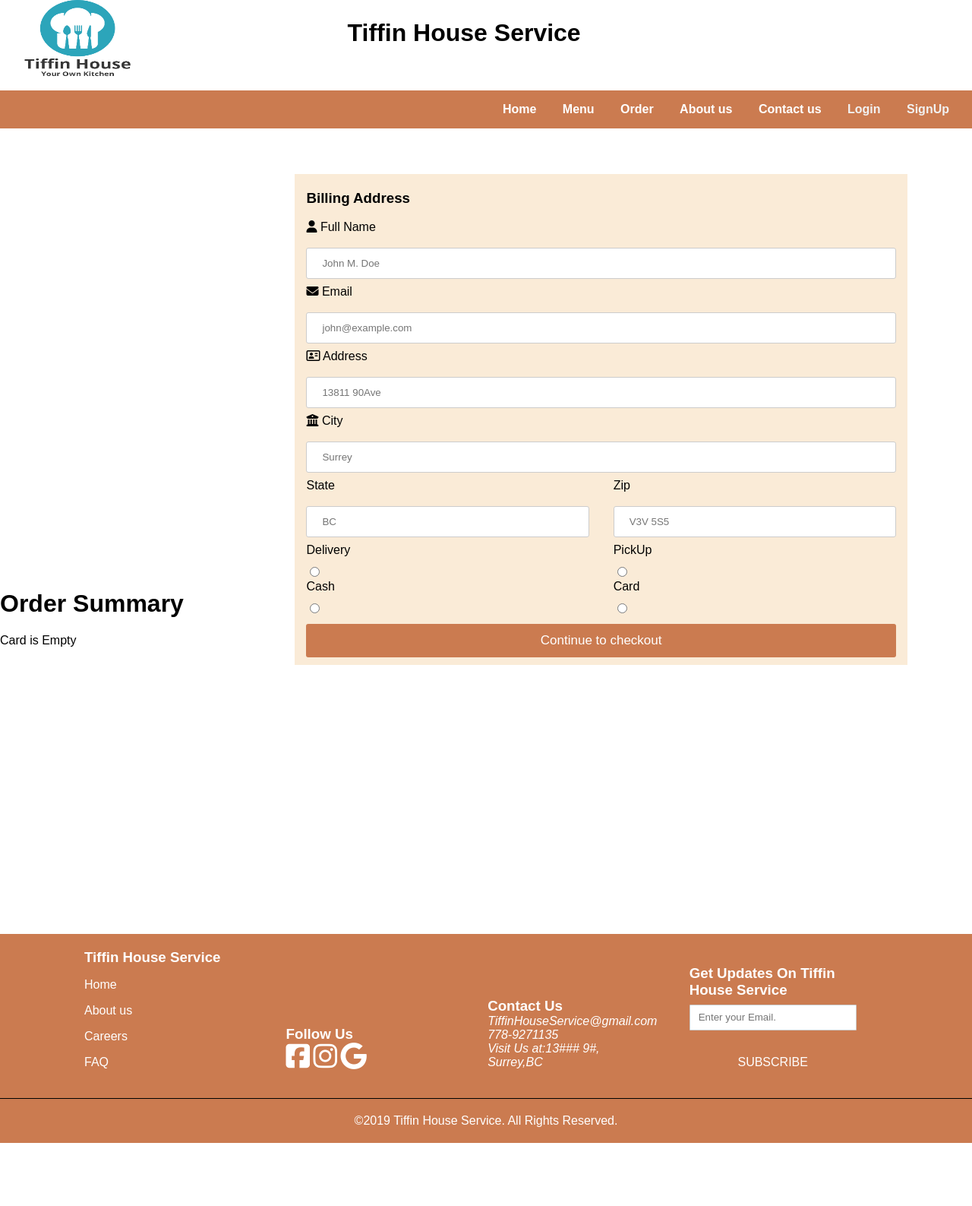
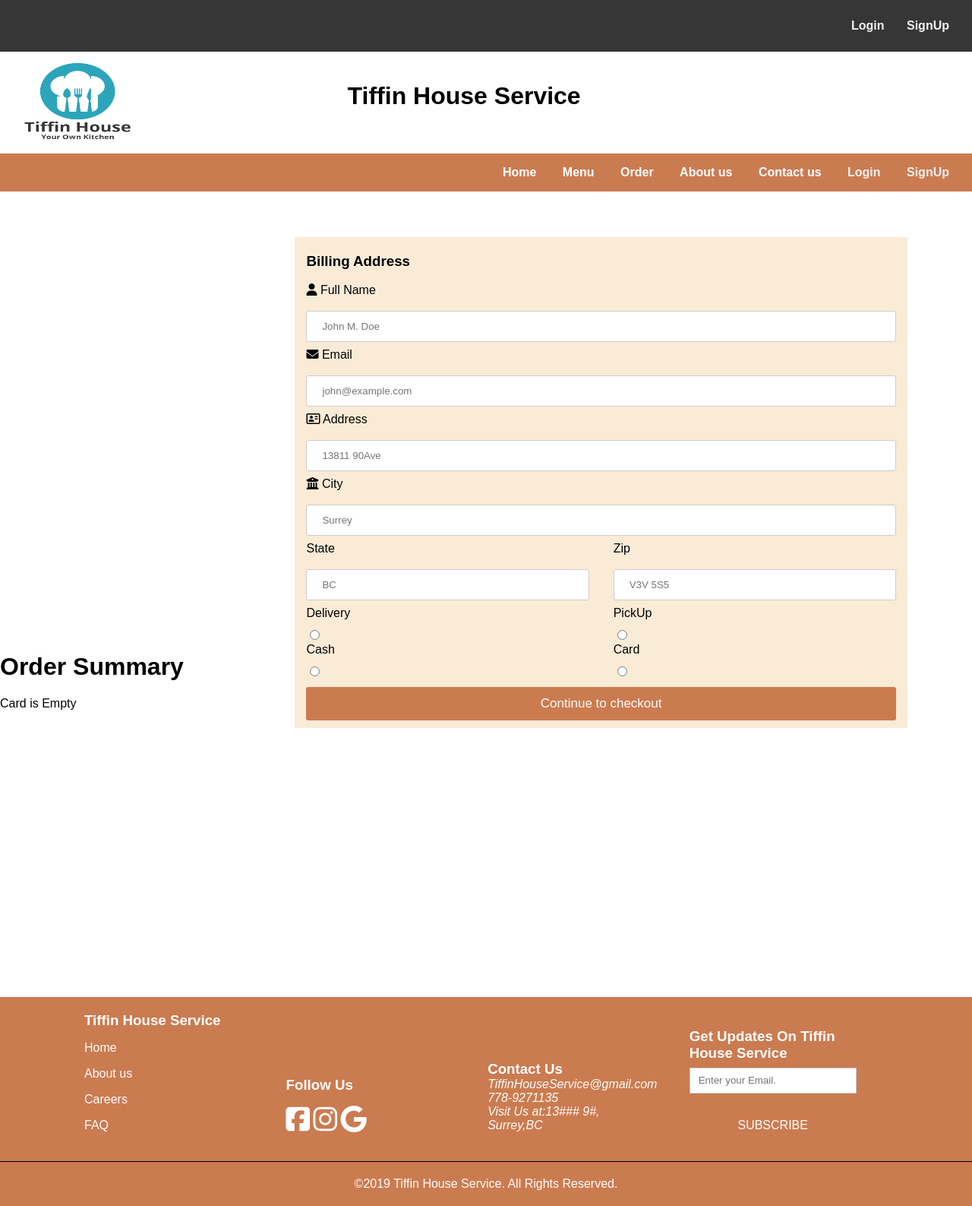
Before and after one commit to charanjattana648/TiffinHouseService, a PHP site: page /Order.php in a window 1280 px wide. Shown: the whole page at 76% size. Before the commit the page ends 1504 px from the top, so only its background shows below. Run offline with PHP 8.4, Linux system fonts and the light colour scheme; some libraries are stand-ins or nearby versions.

Commit message:
header and footer modified

```diff
--- a/views/footer.php
+++ b/views/footer.php
@@ -10,9 +10,9 @@
 		</div>
 		<div class="center_1">
 			<h3>Follow Us</h3>
-			<i class='fab fa-facebook-square' style='font-size:36px'></i>
-			<i class='fab fa-instagram' style='font-size:36px'></i>
-			<i class='fab fa-google' style='font-size:36px'></i>
+			<p><i class='fab fa-facebook-square' style='font-size:36px'></i></p>
+			<p><i class='fab fa-instagram' style='font-size:36px'></i></p>
+			<p><i class='fab fa-google' style='font-size:36px'></i></p>
 
 		</div>
 			<div class="center_2">
--- a/views/header.php
+++ b/views/header.php
@@ -15,6 +15,22 @@ session_start();
 	<body>
 
 	<header>
+		<div class="top_head">
+			<ul>
+			<?php
+			if(isset($_SESSION['loggedIn']) && $_SESSION['loggedIn']=='true')
+			{
+				?>
+			   <!-- <li ><span  name="logout_btn" id="logout_btn">Logout</span></li> -->
+			   <li><a href="<?php $_SESSION['loggedIn']=false; ?>" >Logout</a></li>
+			   <?php
+			}else{
+					 echo' <li ><span id="login_page">Login</span></li>
+				      <li ><span id="signUp_page">SignUp</span></li>';
+			 }
+			?>
+			</ul>
+		</div>
 		<div class="head_top"><div class="logo"><img src="images/logoItm.jpg" height="100px" width="140px"/></div>
 			<div class="title"><h1>Tiffin House Service</h1></div></div>
 			<div class="head_bottom"><nav><ul>
```
